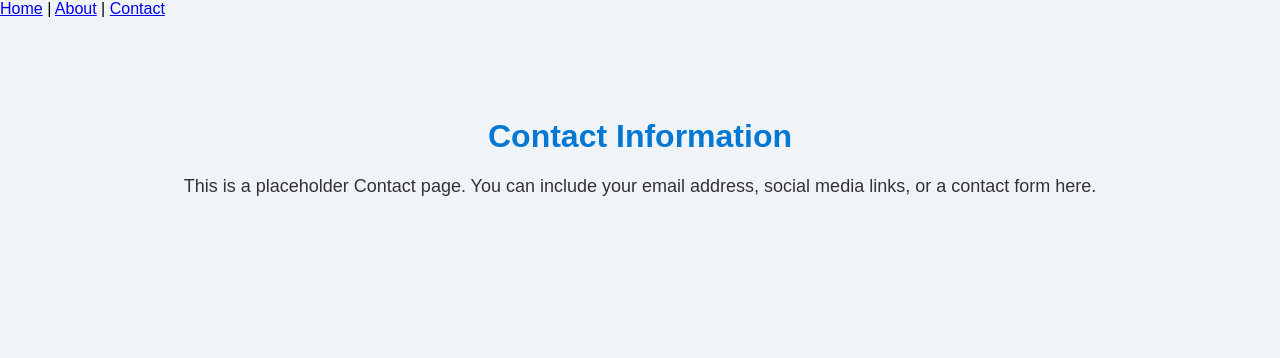
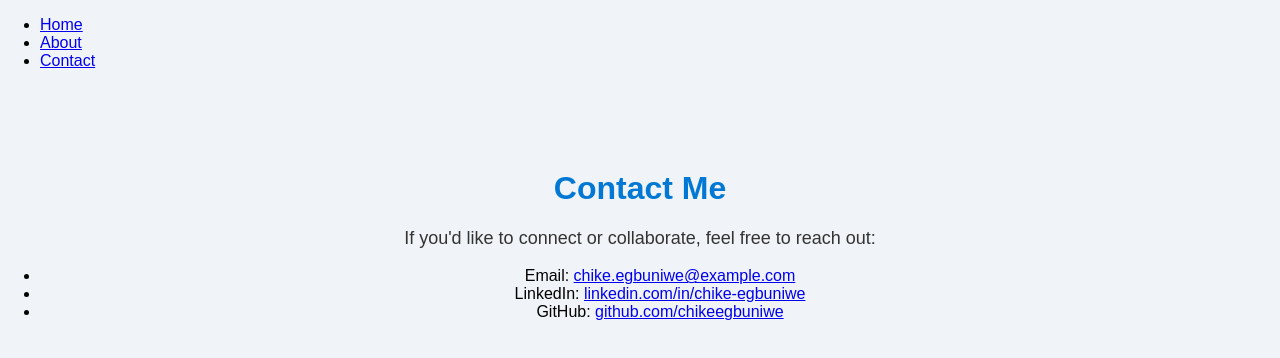
Before and after one commit to ChikeEgbuniwe/Azure-Static-Website, a plain HTML site: page contact.html in a window 1280 px wide. Drawn offline with Linux system fonts and the light colour scheme.

Commit message:
Add files via upload

```diff
--- a/contact.html
+++ b/contact.html
@@ -2,18 +2,25 @@
 <html lang="en">
 <head>
     <meta charset="UTF-8">
-    <title>Contact</title>
+    <title>Contact Chike Egbuniwe</title>
     <link rel="stylesheet" href="styles.css">
 </head>
 <body>
     <nav>
-        <a href="index.html">Home</a> |
-        <a href="about.html">About</a> |
-        <a href="contact.html">Contact</a>
+        <ul>
+            <li><a href="index.html">Home</a></li>
+            <li><a href="about.html">About</a></li>
+            <li><a href="contact.html">Contact</a></li>
+        </ul>
     </nav>
     <div class="container">
-        <h1>Contact Information</h1>
-        <p>This is a placeholder Contact page. You can include your email address, social media links, or a contact form here.</p>
+        <h1>Contact Me</h1>
+        <p>If you'd like to connect or collaborate, feel free to reach out:</p>
+        <ul>
+            <li>Email: <a href="mailto:chike.egbuniwe@example.com">chike.egbuniwe@example.com</a></li>
+            <li>LinkedIn: <a href="https://www.linkedin.com/in/chike-egbuniwe" target="_blank">linkedin.com/in/chike-egbuniwe</a></li>
+            <li>GitHub: <a href="https://github.com/chikeegbuniwe" target="_blank">github.com/chikeegbuniwe</a></li>
+        </ul>
     </div>
 </body>
 </html>
```
Also changed, not shown: about.html (+10 -6 lines).
